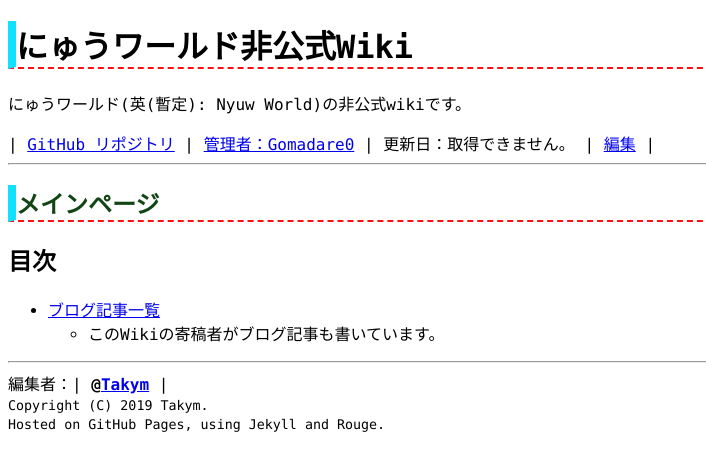
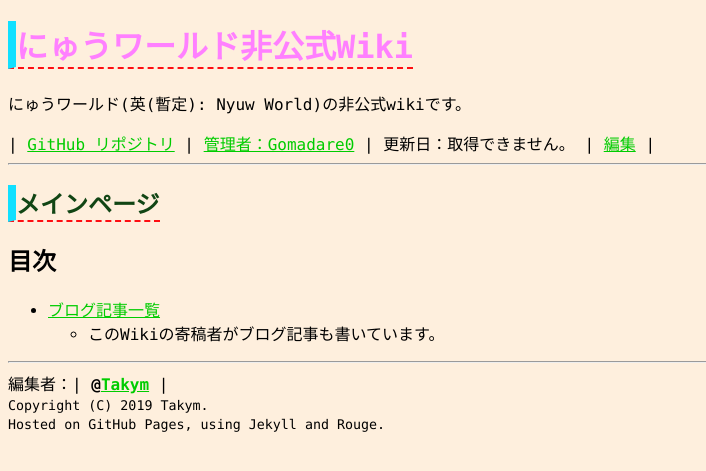
Before and after one commit to Gomadare0/nyuworld, a Jekyll site: the page built from README.md, in a window 1280 px wide. Shown: the top 471 px of the page, without its empty margins (0-706 px from the left). Built offline with Jekyll 4.4.1, drawn with Linux system fonts in a browser that asks for light colours; some web fonts are replaced; our own code applies the rules of GitHub Pages for plain Markdown files.

Commit message:
スタイル更新

```diff
--- a/assets/styles/nyuw-style.css
+++ b/assets/styles/nyuw-style.css
@@ -1,3 +1,6 @@
+* {
+	background-color: #FEEFDD;
+}
 h1 {
 	border-left-style: solid;
 	border-left-width: 8px;
@@ -6,4 +9,33 @@ h1 {
 	border-bottom-width: 2px;
 	border-bottom-color: #FF0E11;
 	color: #114514; /* 特に深い意味は無い */
+	width: max-content;
 }
+h1.header > a {
+	border-left-style: none;
+	border-left-width: 0;
+	border-bottom-style: none;
+	border-bottom-width: 0;
+	color: #FF80FF;
+	text-decoration: underline, italic;
+}
+a, a:link {
+	color: #00CC00;
+	text-decoration: underline;
+}
+a:visited {
+	color: #008000;
+}
+a:focus {
+	font-weight: bold;
+}
+a:hover {
+	color: #FF34FF;
+	background-color: #DDEFFE;
+	text-decoration: underline, overline;
+}
+a:active {
+	color: #800080;
+	background-color: #DDEFFE;
+	text-decoration: none;
+}
```
